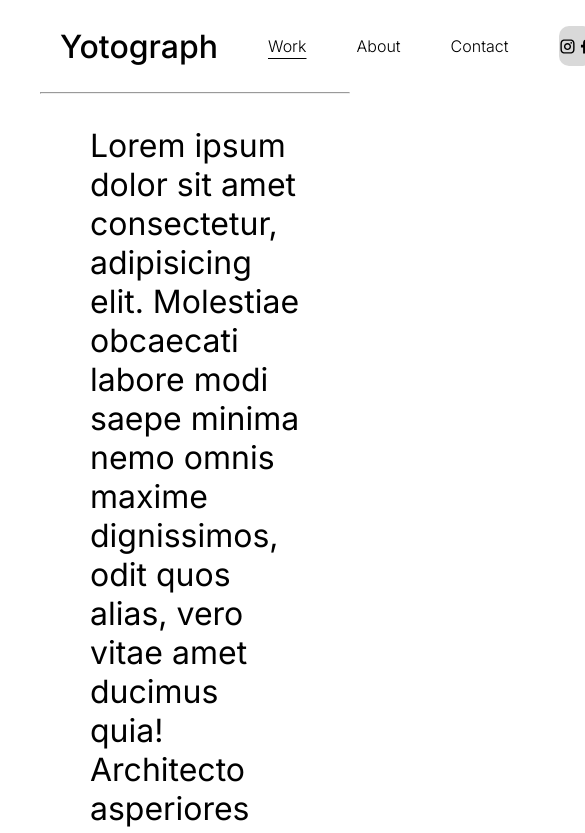
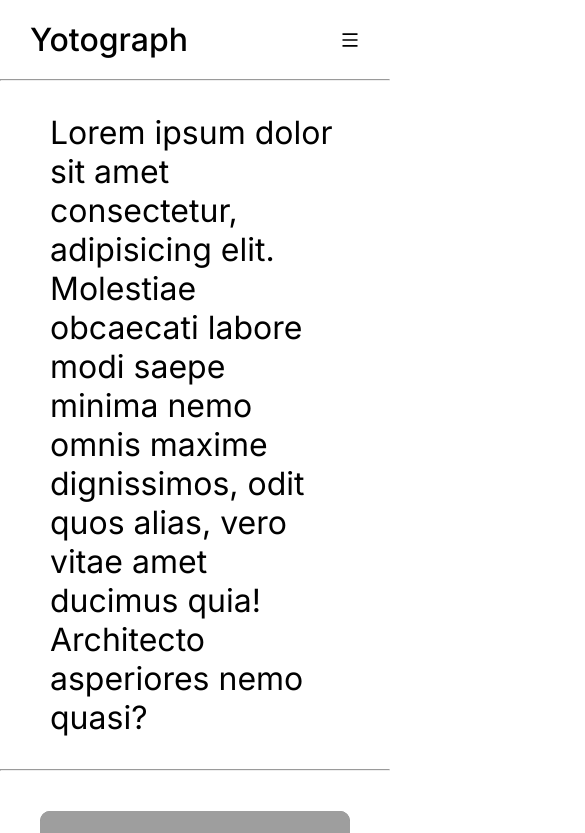
Before and after one commit to anoopsachin01/yotograph, a React (Vite) app: page / in a window 390 px wide. Shown: the top 833 px of the page, 585 px wide, since content can reach past the window. Built offline with nearby package versions, Linux system fonts and the light colour scheme; grey boxes are pictures that could not be loaded.

Commit message:
Responsive Update

```diff
--- a/src/About.css
+++ b/src/About.css
@@ -1,9 +1,10 @@
 .about{
     display: flex;
     flex-direction: row;
+    justify-content: space-evenly;
     gap: 40px;
     width: 100%;
-    padding: 40px 70px;
+    padding: 100px 60px;
     box-sizing: border-box;
 }
 
@@ -12,9 +13,30 @@
 }
 
 .about > .profile{
-    width: 40%
+    width: 40%;
+    max-width: 250px;
 }
 
 .about > .profile > img{
+    border-radius: 10px;
     width: 100%;
 }
+
+@media (max-width: 768px) {
+    .about{
+        flex-direction: column;
+        justify-content: center;
+        width: 100%;
+        padding: 100px 10%;
+    }
+
+    .about > .info{
+        width: 100%;
+    }
+
+    .about > .profile{
+        align-self: center;
+        width: auto;
+        max-width: 250px;
+    }
+}
--- a/src/Contact.css
+++ b/src/Contact.css
@@ -1,5 +1,5 @@
 .contact {
-  margin: 100px 50px;
+  padding: 100px 50px;
   width: 45%;
 }
 
@@ -97,3 +97,10 @@
     background-color: black;
     border-radius: 0px;
 }
+
+@media (max-width: 768px) {
+  .contact {
+    padding: 100px 5%;
+    width: auto;
+  }
+}
--- a/src/Navbar.css
+++ b/src/Navbar.css
@@ -3,6 +3,7 @@ nav {
   flex-direction: row;
   align-items: center;
   justify-content: space-between;
+  position: relative;
   gap: 50px;
   padding: 10px;
   margin: 10px 50px;
@@ -54,7 +55,63 @@ nav > .links > svg {
   height: 17px;
 }
 
+nav > #sidebar {
+  display: none;
+}
+
+nav > .openbutton,
+.closebutton {
+  display: none;
+  width: 20px;
+  height: 20px;
+}
+
 .app > hr {
   color: gray;
   margin: 0 40px;
 }
+
+@media (max-width: 768px) {
+  nav {
+    margin: 10px 20px;
+  }
+
+  nav > .menu {
+    display: none;
+    gap: 10px;
+    background-color: gray;
+    position: absolute;
+    width: 200px;
+    padding: 20px;
+    border-radius: 8px;
+  }
+
+  #sidebar:checked ~ nav > .menu {
+    display: flex;
+  }
+
+  nav > .links {
+    display: none;
+  }
+
+  nav > .openbutton,
+  .closebutton {
+    display: block;
+  }
+
+  nav > .closebutton {
+    display: none;
+  }
+
+  nav > #sidebar:checked ~ nav > .openbutton {
+    display: none;
+  }
+
+  nav > #sidebar:checked ~ nav > .closebutton {
+    display: block;
+  }
+
+  .app >  hr {
+    margin: 0;
+  }
+}
--- a/src/Navbar.tsx
+++ b/src/Navbar.tsx
@@ -21,11 +21,10 @@ export default function Navbar(props: NavbarProps) {
         <div className="hero">
           <h1>Yotograph</h1>
         </div>
-        <div className="menu">
-            {...menuItems}
-        </div>
+        <div className="menu">{...menuItems}</div>
         <div className="links">
-          <svg href="google.com"
+          <svg
+            href="google.com"
             xmlns="http://www.w3.org/2000/svg"
             viewBox="0 0 24 24"
             width="24"
@@ -42,6 +41,26 @@ export default function Navbar(props: NavbarProps) {
             <path d="M14 13.5H16.5L17.5 9.5H14V7.5C14 6.47062 14 5.5 16 5.5H17.5V2.1401C17.1743 2.09685 15.943 2 14.6429 2C11.9284 2 10 3.65686 10 6.69971V9.5H7V13.5H10V22H14V13.5Z"></path>
           </svg>
         </div>
+
+        <input type="checkbox" id="sidebar" onChange={()=>console.log("changed")}/>
+        <label htmlFor="sidebar" className="openbutton">
+          <svg
+            xmlns="http://www.w3.org/2000/svg"
+            viewBox="0 0 24 24"
+            fill="currentColor"
+          >
+            <path d="M3 4H21V6H3V4ZM3 11H21V13H3V11ZM3 18H21V20H3V18Z"></path>
+          </svg>
+        </label>
+        <label htmlFor="sidebar" className="closebutton">
+          <svg
+            xmlns="http://www.w3.org/2000/svg"
+            viewBox="0 0 24 24"
+            fill="currentColor"
+          >
+            <path d="M11.9997 10.5865L16.9495 5.63672L18.3637 7.05093L13.4139 12.0007L18.3637 16.9504L16.9495 18.3646L11.9997 13.4149L7.04996 18.3646L5.63574 16.9504L10.5855 12.0007L5.63574 7.05093L7.04996 5.63672L11.9997 10.5865Z"></path>
+          </svg>
+        </label>
       </nav>
       <hr />
     </>
--- a/src/Work.css
+++ b/src/Work.css
@@ -71,7 +71,7 @@
   bottom: 10px;
 }
 
-@media screen and (max-width: 1200px) {
+@media (max-width: 1200px) {
   .work > .works {
     display: grid;
     grid-template-columns: repeat(2, minmax(0, 1fr));
@@ -90,7 +90,12 @@
   }
 }
 
-@media screen and (max-width: 768px){
+@media (max-width: 768px){
+
+  .work{
+    margin: 0;
+  }
+
   .work > .works {
     display: grid;
     grid-template-columns: repeat(1, minmax(0, 1fr));
@@ -101,7 +106,7 @@
 
   .work > .works > .photo {
     width: 100%;
-    height: calc((100vw) - 160px);
+    height: calc((100vw) - 80px);
     background-color: gray;
     border-radius: 10px;
     overflow: hidden;
```
